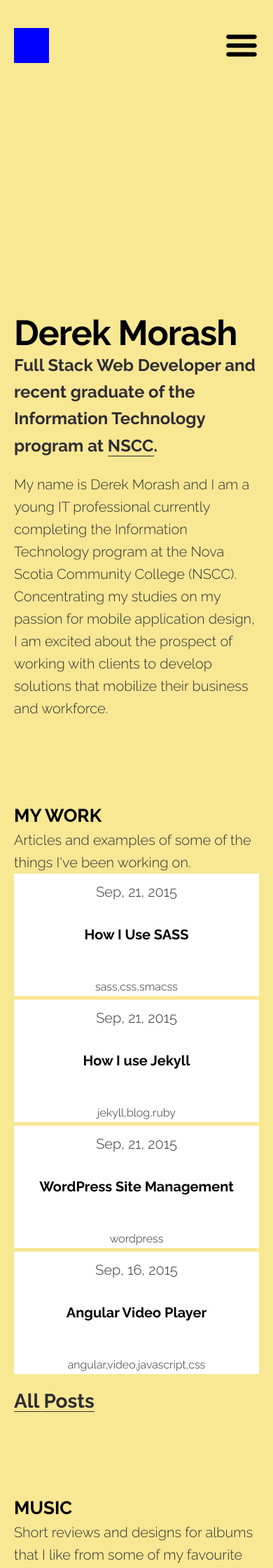
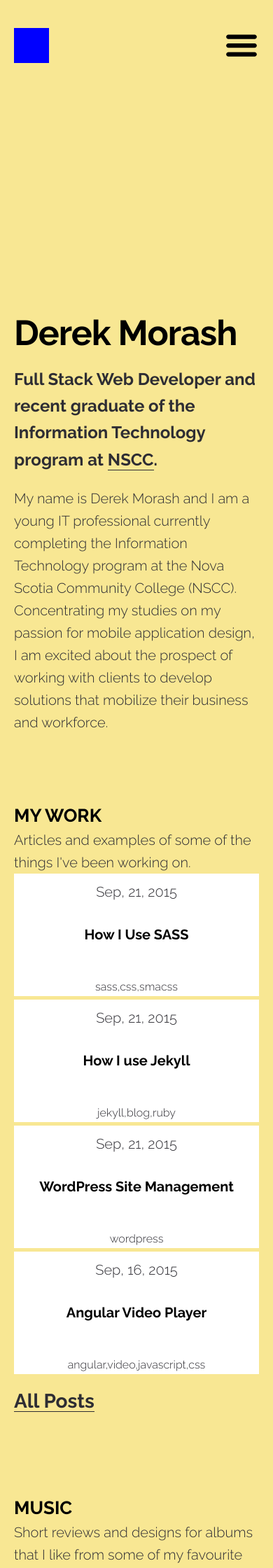
Before and after one commit to derekmorash/New-Portfolio, a Jekyll site: the page built from index.html, in a window 390 px wide. Shown: the top 2240 px of the page at 70% size. Built offline with Jekyll 4.4.1, drawn with Linux system fonts in a browser that asks for light colours; nearby versions of some CDN libraries.

Commit message:
Small margin and padding clean ups

```diff
--- a/assets/css/3-layouts/_footer.sass
+++ b/assets/css/3-layouts/_footer.sass
@@ -1,5 +1,5 @@
 footer
-  margin: 100px auto
+  margin: 25vh auto
   max-width: $break-max
   text-align: center
   +clearfix
--- a/assets/css/main.css
+++ b/assets/css/main.css
@@ -934,18 +934,19 @@
         @media screen and (max-width: 1200px) {
           .about--title-blurb p:nth-child(1) {
             font-size: 28px;
-            margin: 0; } }
+            margin: 20px 0 0; } }
         @media screen and (max-width: 768px) {
           .about--title-blurb p:nth-child(1) {
             font-size: 26px;
-            margin: 0; } }
+            margin: 20px 0 0; } }
         @media screen and (max-width: 768px) {
           .about--title-blurb p:nth-child(1) {
             font-size: 24px;
-            margin: 0; } }
+            margin: 20px 0 0; } }
       .about--title-blurb p:nth-child(2) {
         font-size: 20px;
-        font-weight: 300; }
+        font-weight: 300;
+        margin: 20px 0 0; }
 
 .work {
   max-width: 1600px;
@@ -1136,7 +1137,7 @@
               color: #46454e; }
 
 footer {
-  margin: 100px auto;
+  margin: 25vh auto;
   max-width: 1600px;
   text-align: center; }
   footer::after {
```
Also changed, not shown: assets/css/3-layouts/_about.sass (+4 -3 lines).
